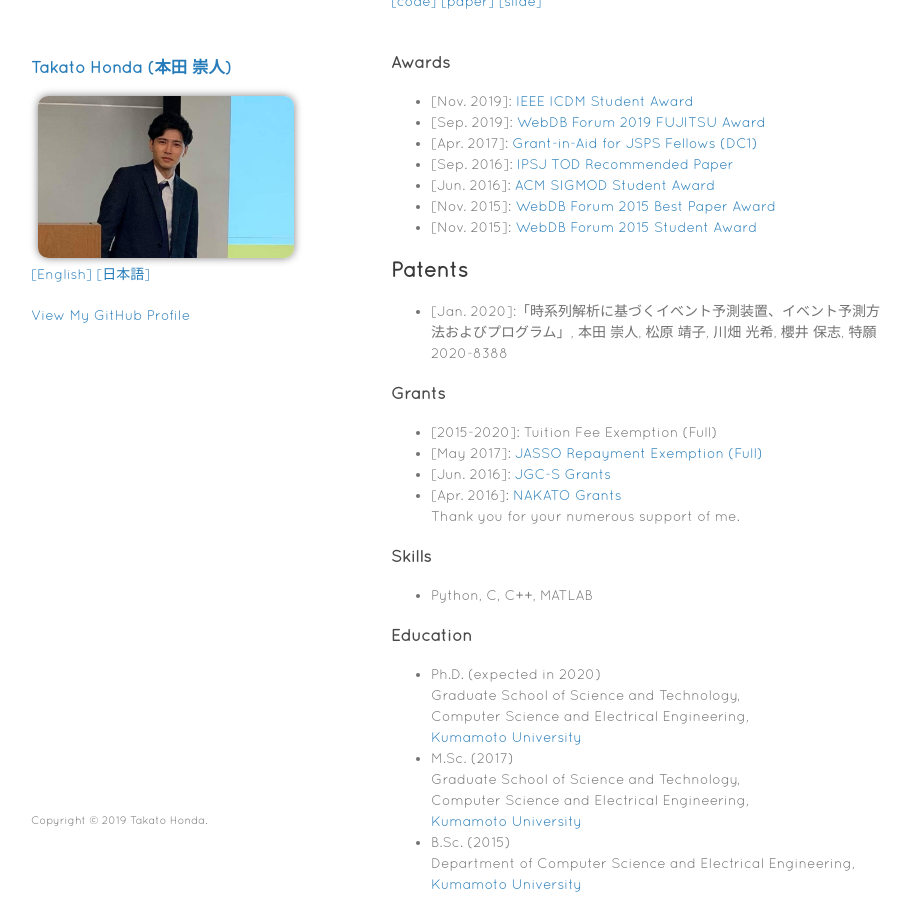
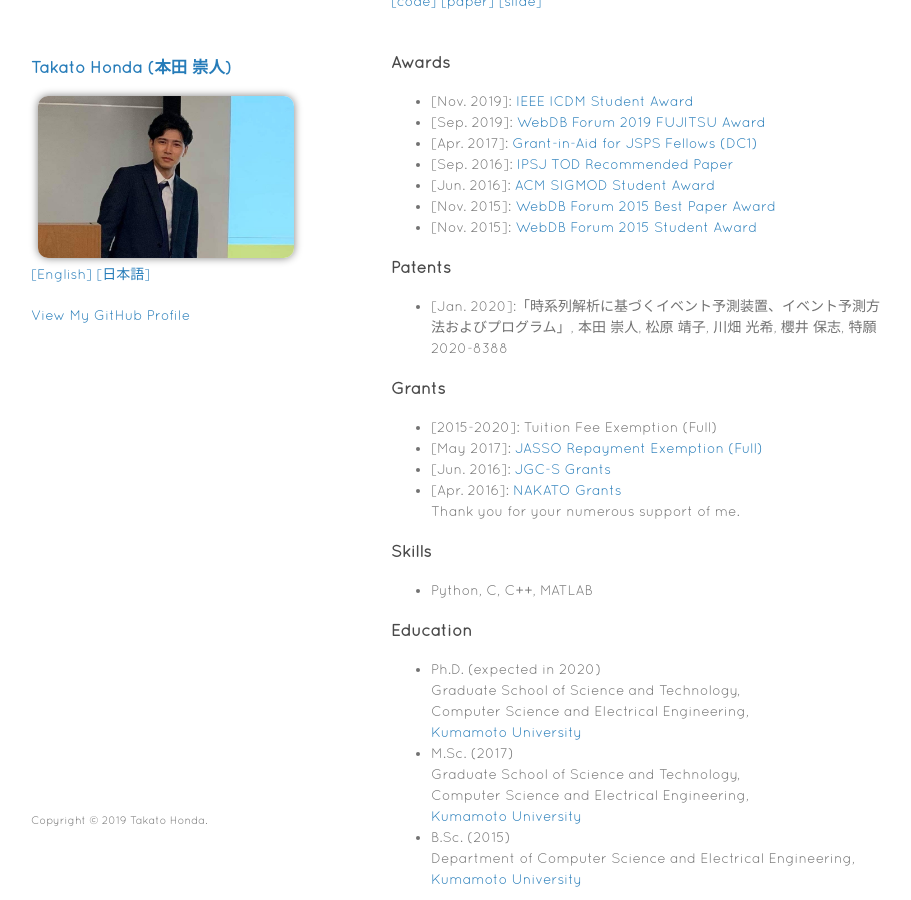
Before and after one commit to TakatoHonda/takatohonda.github.io, a Jekyll site: the page built from index.md, in a window 1280 px wide and 900 px high, scrolled down 531 px. Shown: the whole window, without its empty margins (179-1090 px from the left). Built offline with Jekyll 4.4.1, drawn with Linux system fonts in a browser that asks for light colours; our own code applies the rules of GitHub Pages for plain Markdown files.

Commit message:
minor fix

```diff
--- a/index.md
+++ b/index.md
@@ -54,7 +54,7 @@ Takato Honda: <u>``TrailMarker: Automatic Mining of Geographical Complex Sequenc
 - \[Nov. 2015\]: [WebDB Forum 2015 Best Paper Award](https://www.ipsj.or.jp/award/webdb-award2.html)
 - \[Nov. 2015\]: [WebDB Forum 2015 Student Award](https://db-event.jpn.org/webdbf2015/award.php)
 
-## Patents
+### Patents
 - \[Jan. 2020\]:「時系列解析に基づくイベント予測装置、イベント予測方法およびプログラム」, 本田 崇人, 松原 靖子, 川畑 光希, 櫻井 保志, 特願2020-8388
 
 ### Grants
```
